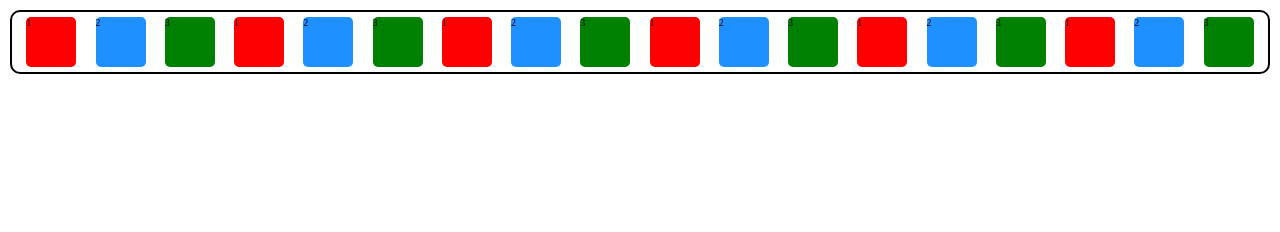
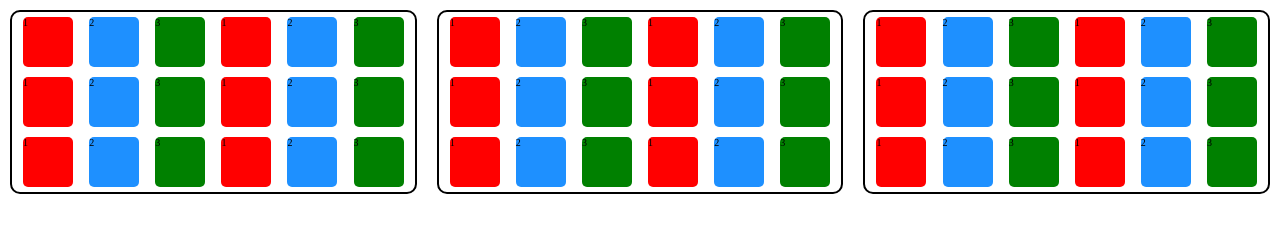
Before and after one commit to vasanthkumar10/frontend_tutorial, a website: page index.htm in a window 1280 px wide. Drawn offline with Linux system fonts and the light colour scheme.

Commit message:
parent container

```diff
--- a/css/index.css
+++ b/css/index.css
@@ -6,6 +6,11 @@ html {
 body {
   /* margin: 10px; */
   font-size: 10px;
+}
+
+.parent-container {
+  display: flex;
+  justify-content: center;
 }
 
 .container {
--- a/index.htm
+++ b/index.htm
@@ -12,6 +12,7 @@
     <script defer src="./Javascript/Day23.js"></script>
   </head>
   <body>
+    <div class="parent-container">
       <div class="container">
         <div class="box one">1</div>
         <div class="box two">2</div>
@@ -32,5 +33,46 @@
         <div class="box two">2</div>
         <div class="box three">3</div>
       </div>
+      <div class="container">
+        <div class="box one">1</div>
+        <div class="box two">2</div>
+        <div class="box three">3</div>
+        <div class="box one">1</div>
+        <div class="box two">2</div>
+        <div class="box three">3</div>
+        <div class="box one">1</div>
+        <div class="box two">2</div>
+        <div class="box three">3</div>
+        <div class="box one">1</div>
+        <div class="box two">2</div>
+        <div class="box three">3</div>
+        <div class="box one">1</div>
+        <div class="box two">2</div>
+        <div class="box three">3</div>
+        <div class="box one">1</div>
+        <div class="box two">2</div>
+        <div class="box three">3</div>
+      </div>
+      <div class="container">
+        <div class="box one">1</div>
+        <div class="box two">2</div>
+        <div class="box three">3</div>
+        <div class="box one">1</div>
+        <div class="box two">2</div>
+        <div class="box three">3</div>
+        <div class="box one">1</div>
+        <div class="box two">2</div>
+        <div class="box three">3</div>
+        <div class="box one">1</div>
+        <div class="box two">2</div>
+        <div class="box three">3</div>
+        <div class="box one">1</div>
+        <div class="box two">2</div>
+        <div class="box three">3</div>
+        <div class="box one">1</div>
+        <div class="box two">2</div>
+        <div class="box three">3</div>
+      </div>
+    </div>
   </body>
 </html>
```
Lines whose indentation alone changed are shown as unchanged.
